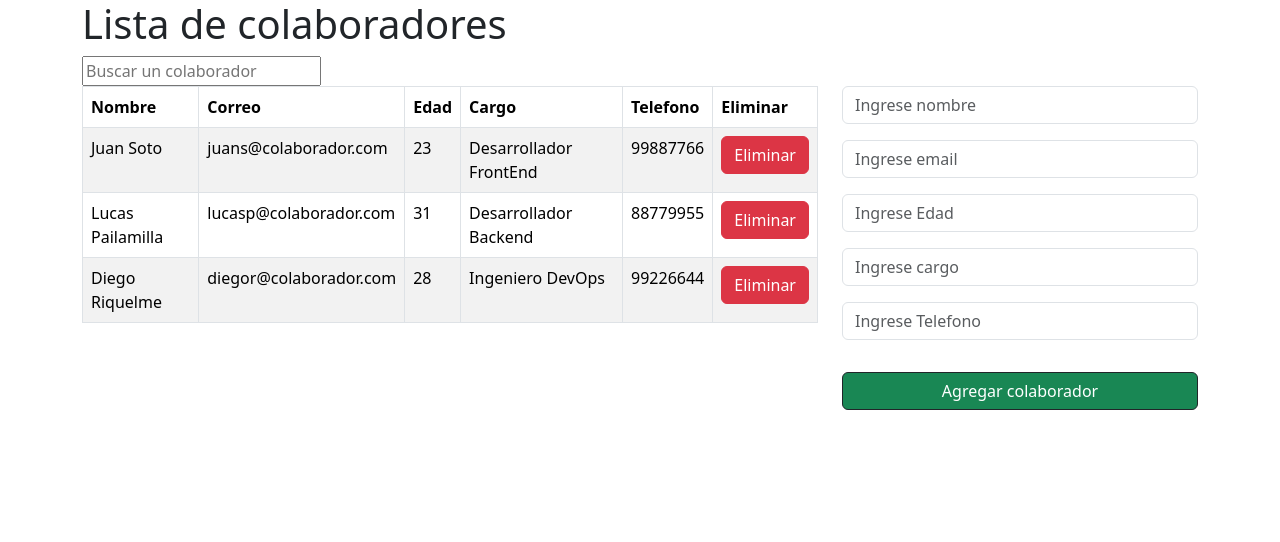
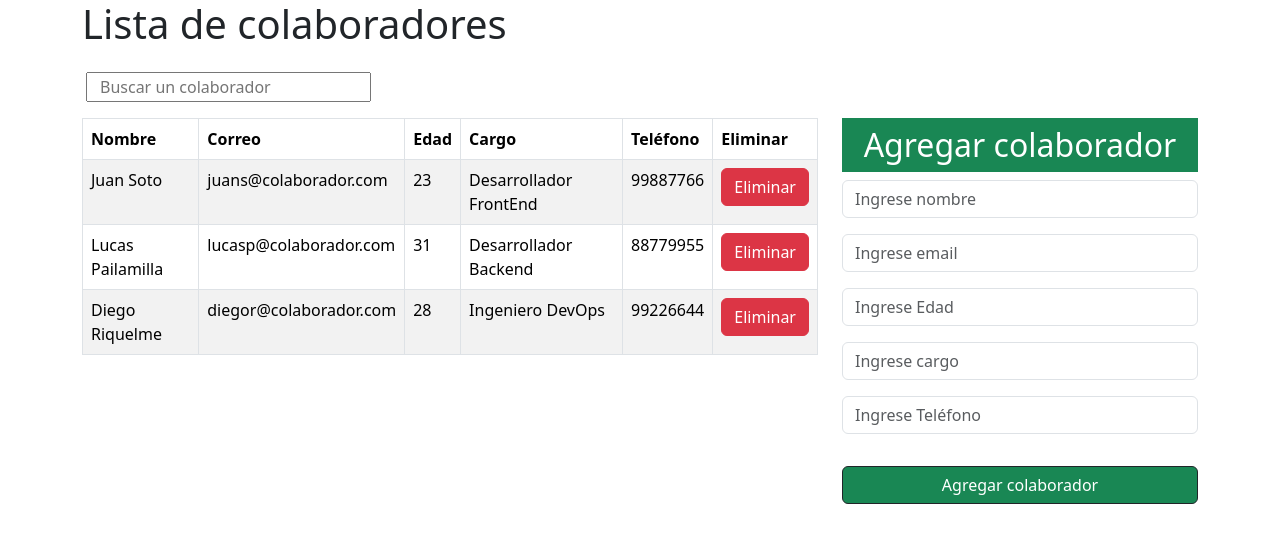
Before and after one commit to fvaldivieso21/Desafio-3, a React (Vite) app: page / in a window 1280 px wide. Shown: the top 542 px of the page. Built offline with nearby package versions, Linux system fonts and the light colour scheme.

Commit message:
cambios Esteticos

```diff
--- a/src/App.jsx
+++ b/src/App.jsx
@@ -28,12 +28,15 @@ const handleChange = (e) => {
 
     <div className="container">
     <h1>Lista de colaboradores</h1>
+
     <Buscador onChange={handleChange} search={search} />
+
     <div className="row">
     <div className="col-md-8">
       <Listado listaFiltrada={listaFiltrada} lista={lista} setLista={setLista} />
       </div>
       <div className="col-md-4">
+      <h2 className='text-center bg-success text-white py-2'>Agregar colaborador</h2>
     <Formulario lista={lista} setLista={setLista} color={color} setColor={setColor} error={error} setError={setError}/>
     </div>
     </div>
--- a/src/components/Alert.jsx
+++ b/src/components/Alert.jsx
@@ -7,7 +7,7 @@ function Alert({error, color}) {
     return(
 
     <div className="error" style={{backgroundColor: color}} >
-        <p>{error}</p>
+        <p className="text-center">{error}</p>
     </div>
     )
 
--- a/src/components/Buscador.jsx
+++ b/src/components/Buscador.jsx
@@ -1,21 +1,17 @@
 import React, { useState } from "react";
 
-
-
 function Buscador({ onChange, search }) {
-
-
-   return (
-    <>
-     <div>
-        <input type="text"
-        placeholder="Buscar un colaborador"
-        value={search}
-        onChange={onChange}
+  return (
+    <div className="row py-3 ">
+        <input
+        className="w-25 ms-3"
+          type="text"
+          placeholder="Buscar un colaborador"
+          value={search}
+          onChange={onChange}
         />
-     </div>
-    </>
-    )
+    </div>
+  );
 }
 
 export default Buscador;
--- a/src/components/Formulario.jsx
+++ b/src/components/Formulario.jsx
@@ -38,7 +38,7 @@ function Formulario({ lista, setLista}) {
         setEdad("");
         setCargo("");
         setTelefono("");
-        setError("Colaborador agregado!");
+        setError("¡Colaborador agregado!");
         setColor('green');
       } else {
         setError("El formato del Email es incorrecto");
@@ -75,7 +75,7 @@ function Formulario({ lista, setLista}) {
       </div>
 
       <div className="form-group">
-        <input className="form-control mb-3" type="number" placeholder="Ingrese Telefono" name="telefono" value={telefono} onChange={(e) => setTelefono(e.target.value)} />
+        <input className="form-control mb-3" type="number" placeholder="Ingrese Teléfono" name="telefono" value={telefono} onChange={(e) => setTelefono(e.target.value)} />
       </div>
 
 
--- a/src/components/Listado.jsx
+++ b/src/components/Listado.jsx
@@ -16,7 +16,7 @@ function Listado({ lista, listaFiltrada, setLista }) {
           <th>Correo</th>
           <th>Edad</th>
           <th>Cargo</th>
-          <th>Telefono</th>
+          <th>Teléfono</th>
           <th>Eliminar</th>
         </tr>
       </thead>
```
Also changed, not shown: 1 other file (tests, documents, lock files or other folders).
